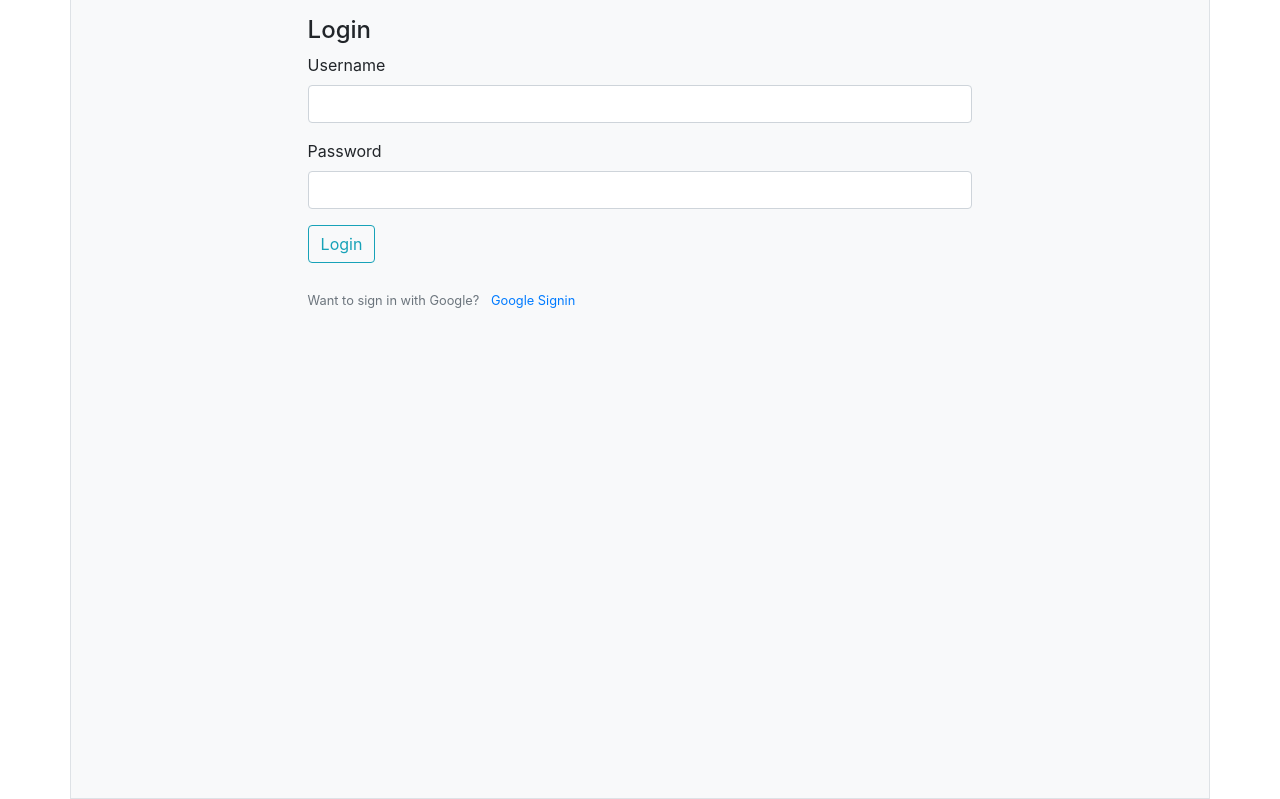
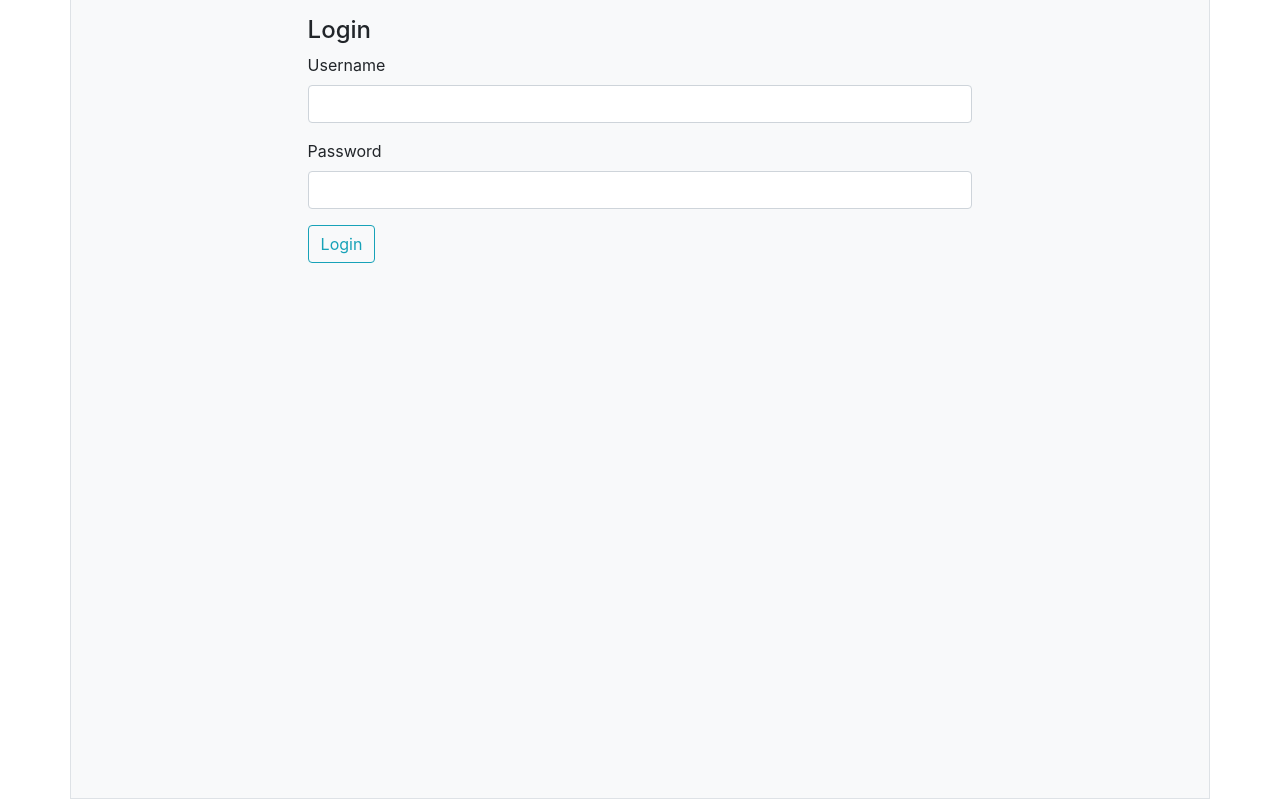
Before and after one commit to camachosteven/YouTubeSearchApp, a Flask app: page /login in a window 1280 px wide. Shown: the part 57-856 px from the top of the page. Run offline with Flask 2, Linux system fonts and the light colour scheme; some libraries are stand-ins or nearby versions.

```diff
--- a/templates/login.html
+++ b/templates/login.html
@@ -47,11 +47,6 @@
             <div class="form-group">
                 {{ form.login(class="btn btn-outline-info")}}
             </div>
-            <div class="pt-2">
-                <small class="text-muted">
-                    Want to sign in with Google? <a class = "ml-2" href="{{ url_for('google') }}">Google Signin</a>
-                </small>
-            </div>
         </form>
     </div>
 {% endblock content %}
```
Also changed, not shown: test.db, 1 other file.
